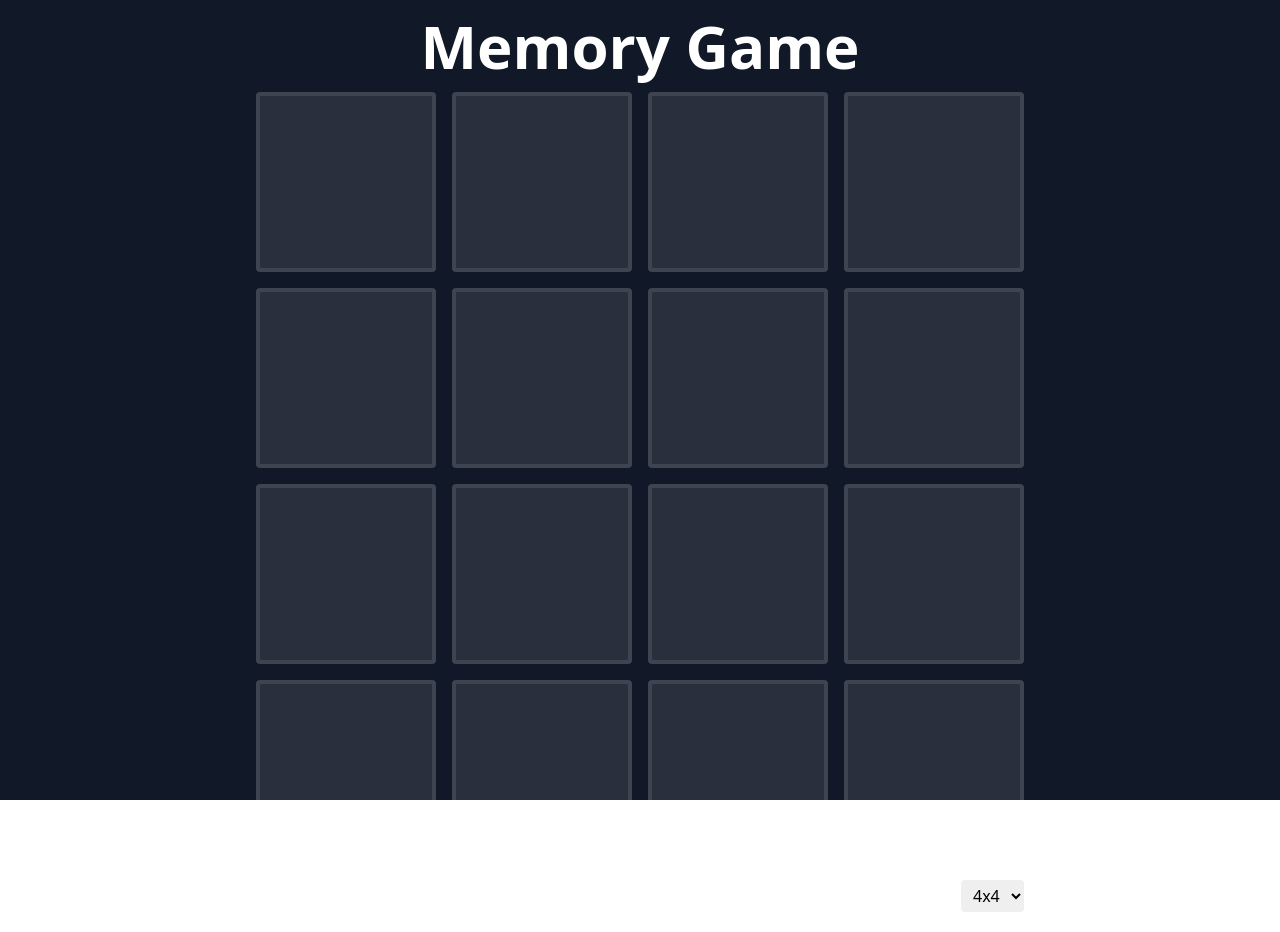
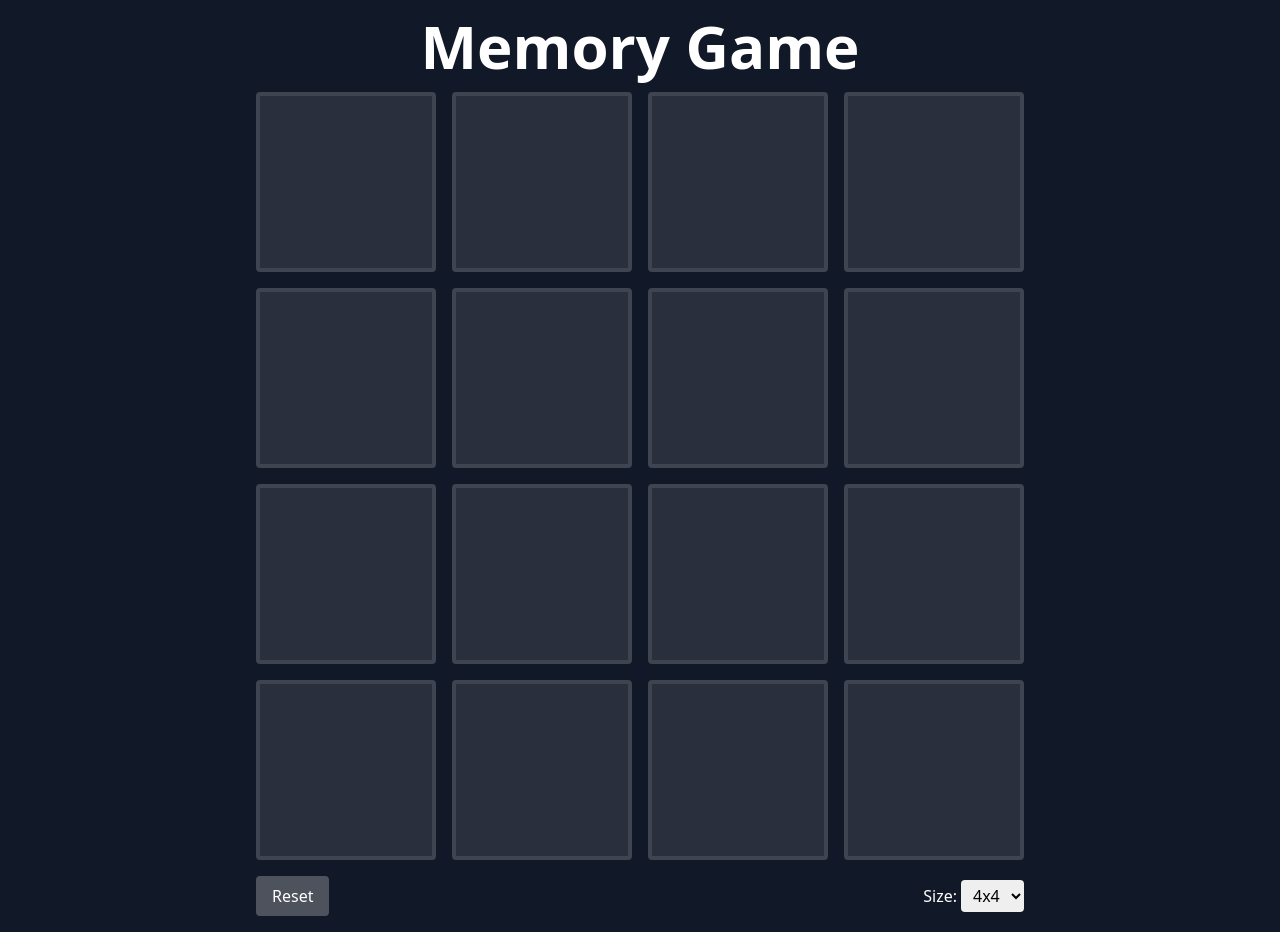
Before and after one commit to srichards96/react-memory-game, a React (Vite) app: page / in a window 1280 px wide. Built offline with nearby package versions, Linux system fonts and the light colour scheme.

Commit message:
Fixed bug where content would be cutoff on wide viewports
Due to h-screen (instead of min-h-screen)

```diff
--- a/src/App.tsx
+++ b/src/App.tsx
@@ -100,7 +100,7 @@ export default function App() {
   ]);
 
   return (
-    <div className="h-screen bg-gray-900">
+    <div className="min-h-screen bg-gray-900">
       <main className="max-w-[800px] mx-auto p-4">
         <h1 className="text-4xl md:text-6xl font-bold text-center text-white mb-4">
           Memory Game
```
